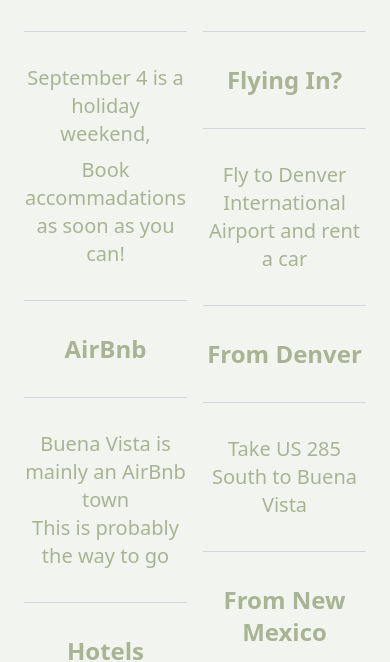
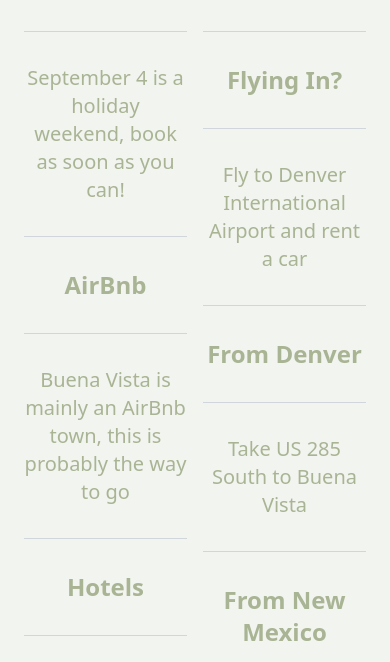
Before and after one commit to dfuehne/wedding, a Next.js app: page /travel in a window 390 px wide. Shown: the part 590-1252 px from the top of the page. Built offline with nearby package versions, Linux system fonts and the light colour scheme.

Commit message:
fix mobile for travel and venue

```diff
--- a/app/travel/page.tsx
+++ b/app/travel/page.tsx
@@ -34,18 +34,16 @@ export default function VenuePage() {
                 <div>
                     <p className="mt-2 text-2xl font-extrabold"> Accomadations </p>
                     <hr className="border-gray-300 w-full max-w-md mx-auto my-8" />
-                    <p className="mt-2 text-xl font-medium"> September 4 is a holiday weekend, </p>
-                    <p className="mt-2 text-xl font-medium"> Book accommadations as soon as you can! </p>
+                    <p className="mt-2 text-xl font-medium"> September 4 is a holiday weekend, book as soon as you can!</p>
                     <hr className="border-gray-300 w-full max-w-md mx-auto my-8" />
                     <Link href={"https://www.airbnb.com"}>
                         <span className="text-2xl font-extrabold cursor-pointer hover:underline transition">
                             AirBnb
                         </span>
+                        <hr className="border-gray-300 w-full max-w-md mx-auto my-8" />
+                            <p className="text-xl font-medium cursor-pointer hover:underline transition"> Buena Vista is mainly an AirBnb town, this is probably the way to go</p>
+                        <hr className="border-gray-300 w-full max-w-md mx-auto my-8" />
                     </Link>
-                    <hr className="border-gray-300 w-full max-w-md mx-auto my-8" />
-                    <p className="text-xl font-medium "> Buena Vista is mainly an AirBnb town</p>
-                    <p className="text-xl font-medium "> This is probably the way to go</p>
-                    <hr className="border-gray-300 w-full max-w-md mx-auto my-8" />
                     <p className="mt-2 text-2xl font-extrabold"> Hotels </p>
                     <hr className="border-gray-300 w-full max-w-md mx-auto my-8" />
                         <Link href={"https://www.bestwestern.com/en_US/book/hotel-rooms.06164.html?iata=00170260&ssob=PSBM00199G&cid=PSBM00199G:google:Conversion_National_X_US_Google_BW_BW_BR_X_Consolidated_En_District1_CO_Tertiary:best%20western%20buena%20vista%20co&gclsrc=aw.ds&gad_source=1&gad_campaignid=21226517701&gbraid=0AAAAAD-tl1gU2oeOTj5zjRfWGXOtP2odt&gclid=Cj0KCQjwrJTGBhCbARIsANFBfgtR_T95yp81zKXLCDLgKxDHB6KW_OnA8z3mz4XoSYar1t7YID4ZIDgaAvfREALw_wcB"}>
@@ -53,26 +51,31 @@ export default function VenuePage() {
                             Best Western Vista Inn
                         </p>
                         </Link>
+                        <div className="mt-8" />
                         <Link href={"https://www.super.com/travel/hotels/elXBpNEG?utm_source=adwords_semst&utm_campaign=G%3AST%3AUS%3APPC%3ANB%3AProp%3AUS-US%3AEN%3A1_2-Star&gad_source=1&gad_campaignid=19593026602&gclid=Cj0KCQjwrJTGBhCbARIsANFBfgvKk-aR68iAeuWIj5H0YMQ73qmw5nZmrvqDPsdaKJ9r89dXhkRUzIoaAmDFEALw_wcB&redirect_auth_retry=true"}>
                         <p className="text-xl font-medium cursor-pointer hover:underline transition">
                             Super 8 By Wyndham Buena Vista
                         </p>
                         </Link>
+                        <div className="mt-8" />
                         <Link href={"https://surfhotel.com"}>
                         <p className="text-xl font-medium cursor-pointer hover:underline transition">
                             Surf Hotel & Chateau
                         </p>
                         </Link>
+                        <div className="mt-8" />
                         <Link href={"https://www.theinnbv.com"}>
                         <p className="text-xl font-medium cursor-pointer hover:underline transition">
                             The Inn
                         </p>
                         </Link>
+                        <div className="mt-8" />
                         <Link href={"https://www.shorehousebv.com"}>
                         <p className="text-xl font-medium cursor-pointer hover:underline transition">
                             Shorehouse Hotel
                         </p>
                         </Link>
+                        <div className="mt-8" />
                         <Link href={"https://mtprinceton.com"}>
                         <p className="text-xl font-medium cursor-pointer hover:underline transition">
                             Mt. Princeton Hot Springs Resort
@@ -86,6 +89,7 @@ export default function VenuePage() {
                                 BV Overlook
                             </p>
                         </Link>
+                        <div className="mt-8" />
                         <Link href={"https://www.fs.usda.gov/r02/psicc/recreation/collegiate-peaks-campground"}>
                             <p className="text-xl font-medium cursor-pointer hover:underline transition">
                                 Collegiate Peaks Campground
--- a/app/venue/page.tsx
+++ b/app/venue/page.tsx
@@ -66,7 +66,7 @@ export default function VenuePage() {
 
             </div>
         </div>
-        <div className="grid grid-cols-2 md:grid-cols-3 gap-4 mt-4">
+        <div className="grid grid-cols-1 md:grid-cols-3 gap-4 mt-4">
           {photos[0] && (
             <Image
               src={photos[0]}
```
